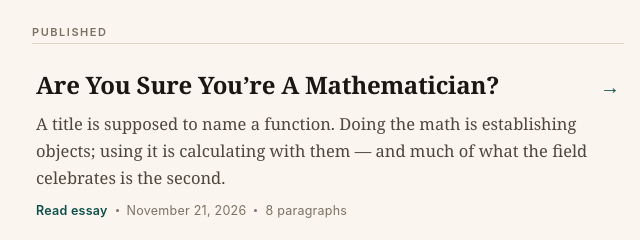
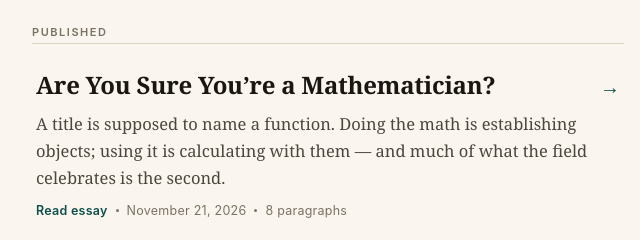
Before and after one commit to trastanford-gif/trastanford-gif.github.io, a plain HTML site: page index.html in a window 1280 px wide. Shown: the part 417-657 px from the top of the page, 312-952 px from the left. Drawn offline with Linux system fonts and the light colour scheme.

Commit message:
Title: lowercase the article in 'Are You Sure You're a Mathematician?'

```diff
--- a/index.html
+++ b/index.html
@@ -262,7 +262,7 @@
           <li class="essay-item">
             <a class="essay-link" href="are-you-sure-youre-a-mathematician.html">
               <span class="essay-title-row">
-                <span class="essay-title">Are You Sure You&rsquo;re A Mathematician?</span>
+                <span class="essay-title">Are You Sure You&rsquo;re a Mathematician?</span>
                 <span class="essay-arrow" aria-hidden="true">&rarr;</span>
               </span>
               <span class="essay-dek" style="display:block;">A title is supposed to name a function. Doing the math is establishing objects; using it is calculating with them — and much of what the field celebrates is the second.</span>
--- a/search-data.js
+++ b/search-data.js
@@ -1,6 +1,6 @@
 window.ESSAY_SEARCH_DATA = [
  {
-  "title": "Are You Sure You’re A Mathematician?",
+  "title": "Are You Sure You’re a Mathematician?",
   "url": "are-you-sure-youre-a-mathematician.html",
   "date": "November 21, 2026",
   "dek": "A title is supposed to name a function. Doing the math is establishing objects; using it is calculating with them — and much of what the field celebrates is the second.",
```
Also changed, not shown: are-you-sure-youre-a-mathematician.html (+4 -4 lines).
